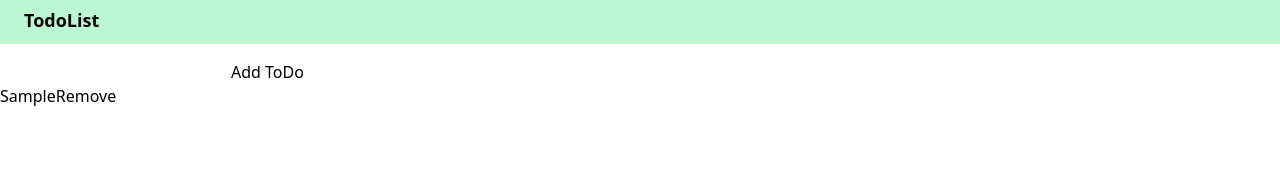
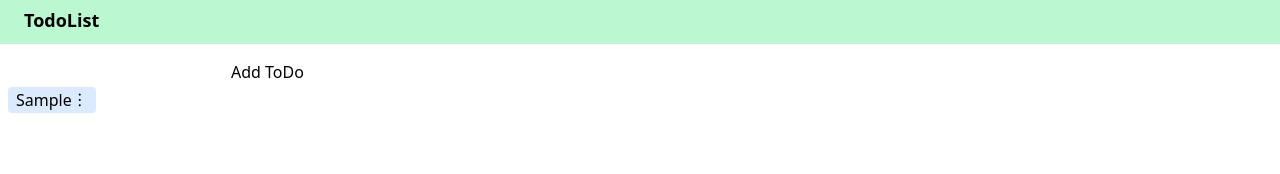
Before and after one commit to doguto/ToDoApp, a React (Vite) app: page / in a window 1280 px wide. Both pictures are taken after typing "Sample" into the empty fields and a click on the button "Add ToDo". Shown: the top 174 px of the page. Built offline with nearby package versions, Linux system fonts and the light colour scheme.

Commit message:
[Temp] rebuild this project in new branch

```diff
--- a/src/App.css
+++ b/src/App.css
@@ -566,21 +566,54 @@ video {
   left: 1rem;
 }
 
+.mx-2 {
+  margin-left: 0.5rem;
+  margin-right: 0.5rem;
+}
+
+.my-1 {
+  margin-top: 0.25rem;
+  margin-bottom: 0.25rem;
+}
+
 .mb-4 {
   margin-bottom: 1rem;
+}
+
+.w-2\/3 {
+  width: 66.666667%;
 }
 
 .w-full {
   width: 100%;
 }
 
-.bg-green-300 {
+.rounded {
+  border-radius: 0.25rem;
+}
+
+.bg-blue-100 {
   --tw-bg-opacity: 1;
-  background-color: rgb(134 239 172 / var(--tw-bg-opacity, 1));
+  background-color: rgb(219 234 254 / var(--tw-bg-opacity, 1));
+}
+
+.bg-green-200 {
+  --tw-bg-opacity: 1;
+  background-color: rgb(187 247 208 / var(--tw-bg-opacity, 1));
 }
 
 .p-2 {
   padding: 0.5rem;
+}
+
+.px-2 {
+  padding-left: 0.5rem;
+  padding-right: 0.5rem;
+}
+
+.py-0\.5 {
+  padding-top: 0.125rem;
+  padding-bottom: 0.125rem;
 }
 
 .text-lg {
--- /dev/null
+++ b/src/data/projectList.jsx
@@ -0,0 +1,3 @@
+import React from "react";
+
+export const ProjectList = () => {};
--- /dev/null
+++ b/src/data/todoList.js
@@ -0,0 +1,19 @@
+import React from "react";
+
+class TodoList {
+  constructor() {
+    this.todos = [];
+  }
+
+  addTodo(todo) {
+    this.todos.push(todo);
+  }
+
+  removeTodo(index) {
+    this.todos.splice(index, 1);
+  }
+
+  getTodos() {
+    return this.todos;
+  }
+}
--- a/src/layout/todo.jsx
+++ b/src/layout/todo.jsx
@@ -1,4 +1,5 @@
 import React, { useState } from "react";
+import "../App.css";
 
 export const Todo = () => {
   const [todos, setTodos] = useState([]);
@@ -24,78 +25,21 @@ export const Todo = () => {
 
   return (
     <div>
-      <input
-        type="text"
-        value={name}
-        onChange={onInput}
-      />
+      <input type="text" value={name} onChange={onInput} />
       <button onClick={addTodo}>Add ToDo</button>
       <br />
       <ul>
         {todos.map((todo, index) => (
           <li key={index}>
-            {todo}
-            <button onClick={() => removeTodo(index)}>Remove</button>
+            <div className="my-1">
+              <span className="w-2/3 py-0.5 px-2 mx-2 bg-blue-100 rounded">
+                {todo}
+                <button onClick={() => removeTodo(index)}>&#65049;</button>
+              </span>
+            </div>
           </li>
         ))}
       </ul>
     </div>
   );
 };
-
-/*
-export default class Todo extends Component {
-  constructor(props) {
-    super(props);
-    this.state = {
-      todos: [],
-      name: "",
-    };
-  }
-
-  onInput = (e) => {
-    this.setState({
-      name: e.target.value,
-    });
-  };
-
-  addTodo = () => {
-    const { todos, name } = this.state;
-    if (name === "") {
-      alert(`タスクを入力して下さい。`);
-      return;
-    }
-
-    this.setState({
-      todos: [...todos, name],
-    });
-  };
-
-  removeTodo = (index) => {
-    const { todos, name } = this.state;
-    this.setState({
-      todos: [...todos.slice(0, index), ...todos.slice(index + 1)],
-    });
-  };
-
-  render() {
-    const { todos } = this.state;
-
-    return (
-      <div>
-        <input type="text" onInput={this.onInput} />
-        <button onClick={this.addTodo}>Add ToDo</button>
-        <br />
-        <ul>
-          {todos.map((todo, index) => (
-            <li key={index}>
-              {todo}
-              <button onClick={() => this.removeTodo(index)}>Remove</button>
-            </li>
-          ))}
-        </ul>
-      </div>
-    );
-  }
-}
-*/
```
